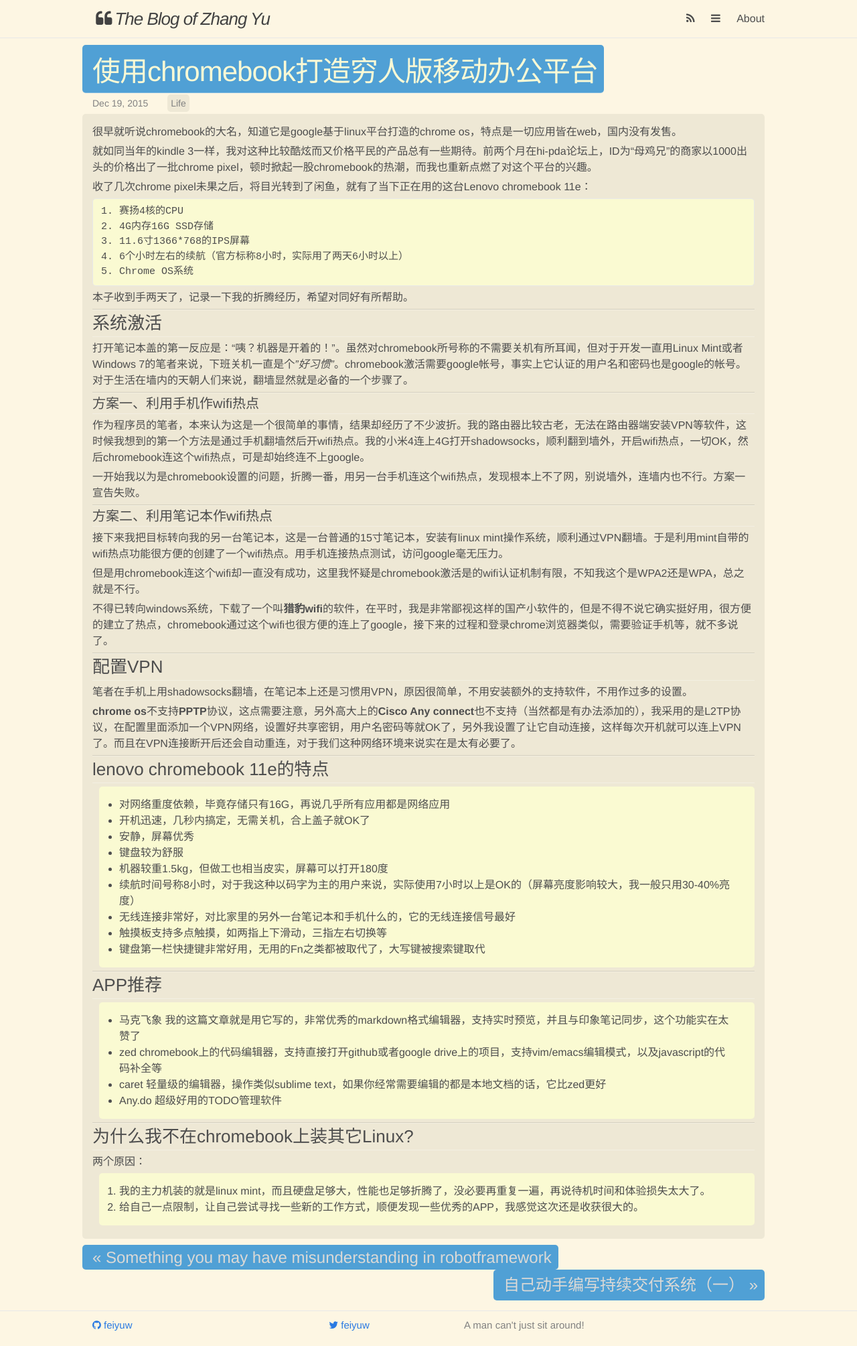
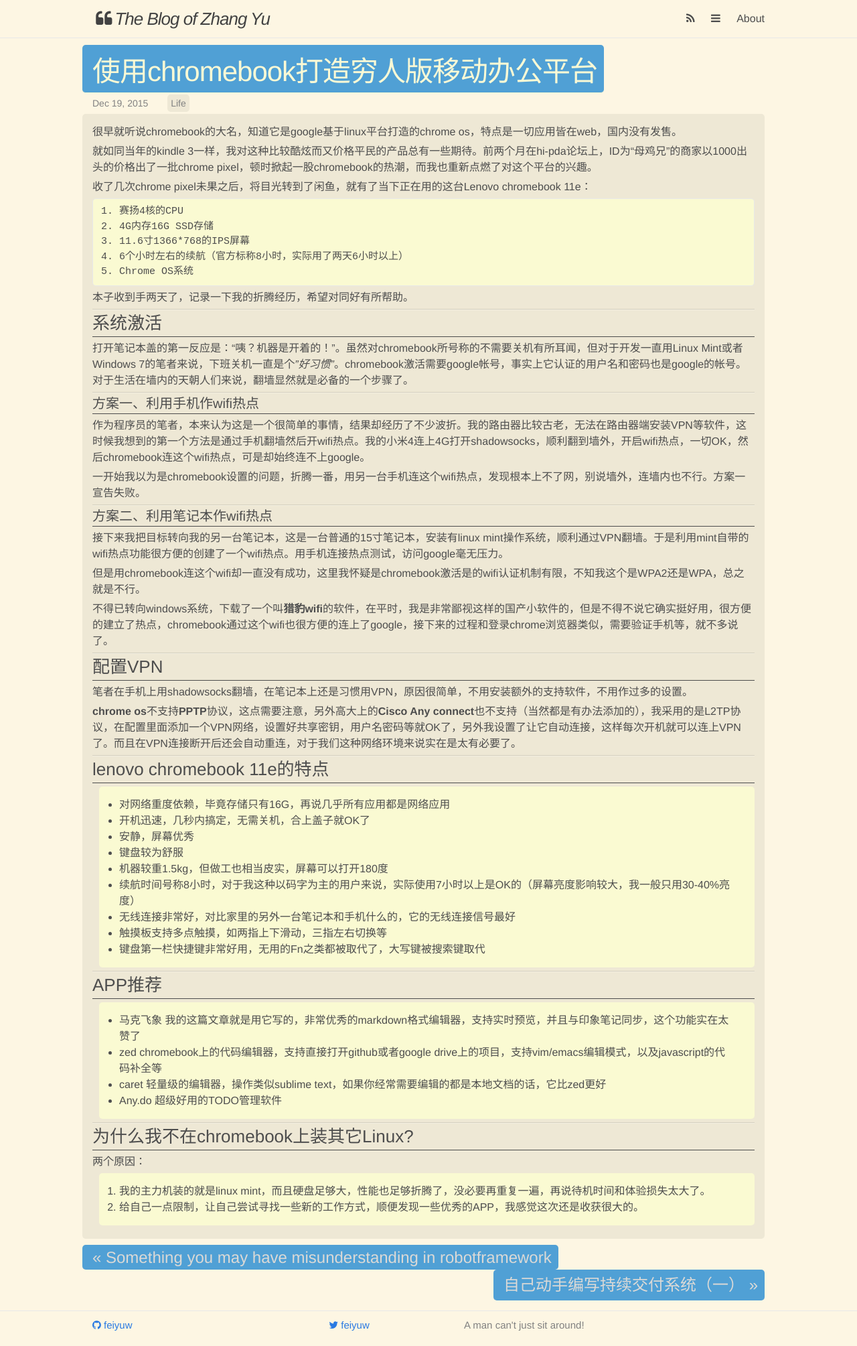
Before and after one commit to feiyuw/feiyuw.github.io, a Jekyll site: the page built from _posts/2015-12-19-buildup-mobile-platform-with-chromebook.md, in a window 1280 px wide. Shown: the whole page at 67% size. Built offline with Jekyll 4.4.1, drawn with Linux system fonts in a browser that asks for light colours; nearby versions of some CDN libraries; comment, search, counter and statistics services are not loaded.

Commit message:
Update _base.scss

```diff
--- a/_sass/_base.scss
+++ b/_sass/_base.scss
@@ -87,7 +87,7 @@
  */
 h1, h2, h3, h4, h5, h6 {
     font-weight: 300;
-    border-bottom: 1px solid rgba(255, 255, 255, 0.3);
+    border-bottom: 1px solid;
 }
 
 
```
